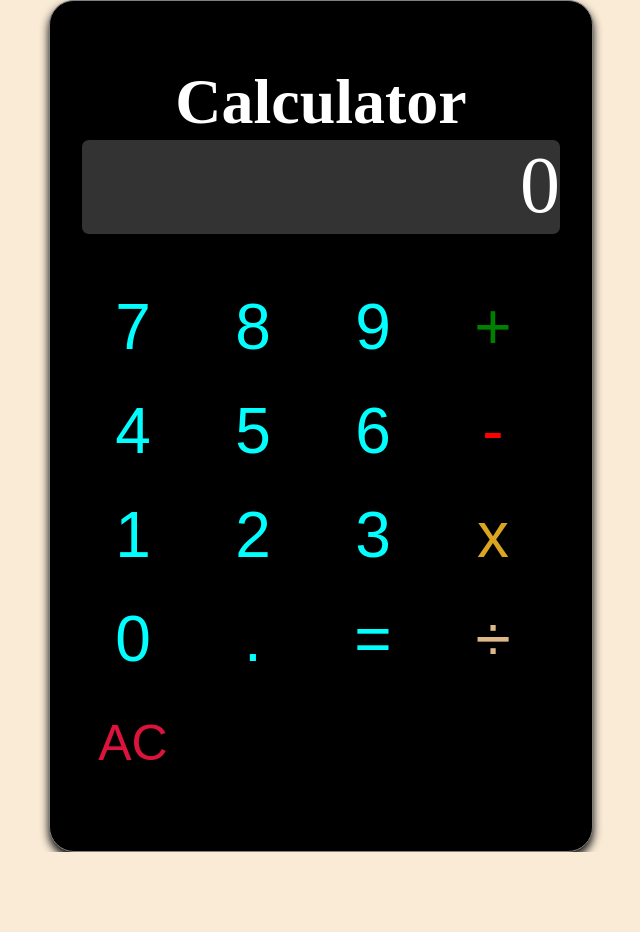
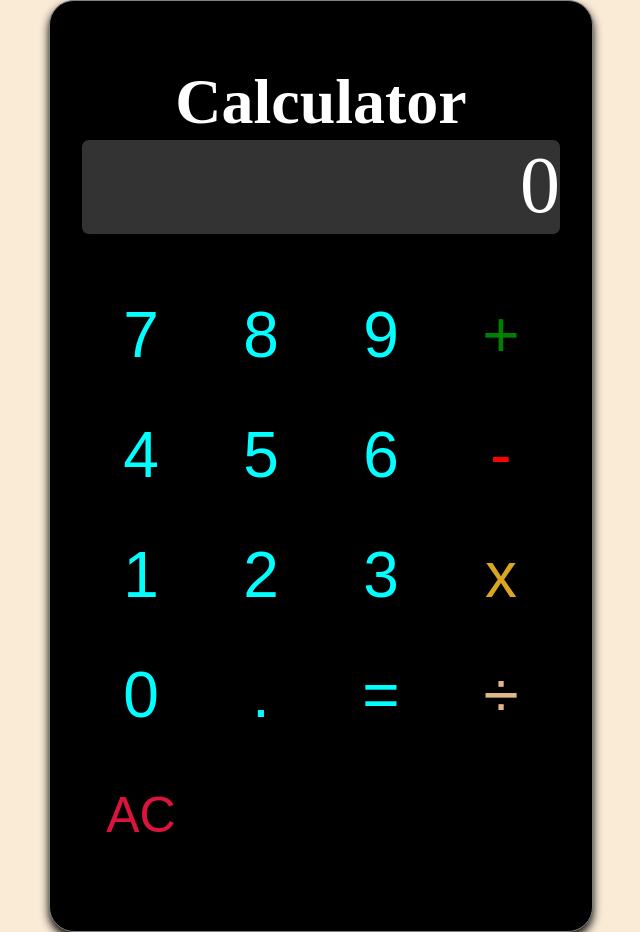
Before and after one commit to codegeass56/react-calculator, a React (Vite) app: page / in a window 1280 px wide. Shown: the whole page, without its empty margins (319-959 px from the left). Before the commit the page ends 852 px from the top, so only its background shows below. Built offline with nearby package versions, Linux system fonts and the light colour scheme.

Commit message:
Finish layout of calculator and add logic to display input

```diff
--- a/src/components/Button/Button.module.css
+++ b/src/components/Button/Button.module.css
@@ -1,13 +1,19 @@
-button {
-  width: 5.5rem;
-  height: 5.5rem;
-  background-color: black;
+.button {
+  aspect-ratio: 1;
+  background-color: #000000;
   color: var(--color-button-text);
   border: none;
   font-size: 4rem;
-  box-shadow: 0px 5px 10px rgba(darken(white, 40%));
   transition: all 0.2s;
   cursor: pointer;
   border-radius: 5px;
-  border-bottom: 4px solid lighten(gray, 70%);
 }
+
+.button:hover {
+  scale: 1.1;
+  background-color: hsla(0, 0%, 50%, 0.24);
+}
+
+.button:hover:active {
+  scale: 1;
+}
--- a/src/components/Button/Button.tsx
+++ b/src/components/Button/Button.tsx
@@ -3,9 +3,14 @@ import style from "./Button.module.css";
 type Props = {
   children: React.ReactNode;
   className?: string;
+  onClick?: (e: React.SyntheticEvent) => void;
 };
-function Button({ children, className = "" }: Props) {
-  return <button className={style.button + ` ${className}`}>{children}</button>;
+function Button({ children, className = "", onClick }: Props) {
+  return (
+    <button className={style.button + ` ${className}`} onClick={onClick}>
+      {children}
+    </button>
+  );
 }
 
 export default Button;
--- a/src/components/ButtonGrid/ButtonGrid.module.css
+++ b/src/components/ButtonGrid/ButtonGrid.module.css
@@ -1,7 +1,7 @@
 .buttonGrid {
   display: grid;
-  grid-template-columns: repeat(4, auto);
-  grid-template-rows: repeat(5, auto);
+  grid-template-columns: repeat(4, minmax(0, 1fr));
+  grid-template-rows: repeat(5, minmax(0, 1fr));
   width: 29rem;
   gap: 1rem;
 }
--- a/src/components/ButtonGrid/ButtonGrid.tsx
+++ b/src/components/ButtonGrid/ButtonGrid.tsx
@@ -1,26 +1,41 @@
 import Button from "../Button/Button";
 import style from "./ButtonGrid.module.css";
 
-function ButtonGrid() {
+type Props = {
+  onSelectOperation: (operation: string) => void;
+  onNumberInput: (digit: string) => void;
+};
+
+function ButtonGrid({ onSelectOperation, onNumberInput }: Props) {
   return (
     <div className={style.buttonGrid}>
-      <Button>7</Button>
-      <Button>8</Button>
-      <Button>9</Button>
-      <Button className="addBtn">+</Button>
-      <Button>4</Button>
-      <Button>5</Button>
-      <Button>6</Button>
-      <Button className="subtractBtn">-</Button>
-      <Button>1</Button>
-      <Button>2</Button>
-      <Button>3</Button>
-      <Button className="multiplyBtn">x</Button>
-      <Button>0</Button>
+      <Button onClick={() => onNumberInput("7")}>7</Button>
+      <Button onClick={() => onNumberInput("8")}>8</Button>
+      <Button onClick={() => onNumberInput("9")}>9</Button>
+      <Button className="addBtn" onClick={() => onSelectOperation("+")}>
+        +
+      </Button>
+      <Button onClick={() => onNumberInput("4")}>4</Button>
+      <Button onClick={() => onNumberInput("5")}>5</Button>
+      <Button onClick={() => onNumberInput("6")}>6</Button>
+      <Button className="subtractBtn" onClick={() => onSelectOperation("-")}>
+        -
+      </Button>
+      <Button onClick={() => onNumberInput("1")}>1</Button>
+      <Button onClick={() => onNumberInput("2")}>2</Button>
+      <Button onClick={() => onNumberInput("3")}>3</Button>
+      <Button className="multiplyBtn" onClick={() => onSelectOperation("x")}>
+        x
+      </Button>
+      <Button onClick={() => onNumberInput("0")}>0</Button>
       <Button>.</Button>
       <Button>=</Button>
-      <Button className="divideBtn">÷</Button>
-      <Button className="clearBtn">AC</Button>
+      <Button className="divideBtn" onClick={() => onSelectOperation("÷")}>
+        ÷
+      </Button>
+      <Button className="clearBtn" onClick={() => onSelectOperation("AC")}>
+        AC
+      </Button>
     </div>
   );
 }
--- a/src/components/Calculator/Calculator.tsx
+++ b/src/components/Calculator/Calculator.tsx
@@ -2,13 +2,28 @@ import style from "./Calculator.module.css";
 import Title from "../Title";
 import ButtonGrid from "../ButtonGrid/ButtonGrid";
 import Screen from "../Screen/Screen";
+import { useState } from "react";
 
 function Calculator() {
+  const [currentValue, setCurrentValue] = useState("0");
+  const [operation, setOperation] = useState("");
+
+  function selectOperation(operation: string) {
+    setOperation(operation);
+  }
+
+  function setDigit(digit: string) {
+    setCurrentValue(digit);
+  }
+
   return (
     <div className={style.calculator}>
       <Title />
-      <Screen />
-      <ButtonGrid />
+      <Screen content={currentValue} />
+      <ButtonGrid
+        onSelectOperation={selectOperation}
+        onNumberInput={setDigit}
+      />
     </div>
   );
 }
--- a/src/components/Screen/Screen.tsx
+++ b/src/components/Screen/Screen.tsx
@@ -1,9 +1,13 @@
 import style from "./Screen.module.css";
 
-function Screen() {
+type Props = {
+  content: string;
+};
+
+function Screen({ content }: Props) {
   return (
     <div className={style.screen}>
-      <p className={style.screenContent}>0</p>
+      <p className={style.screenContent}>{content}</p>
     </div>
   );
 }
```
